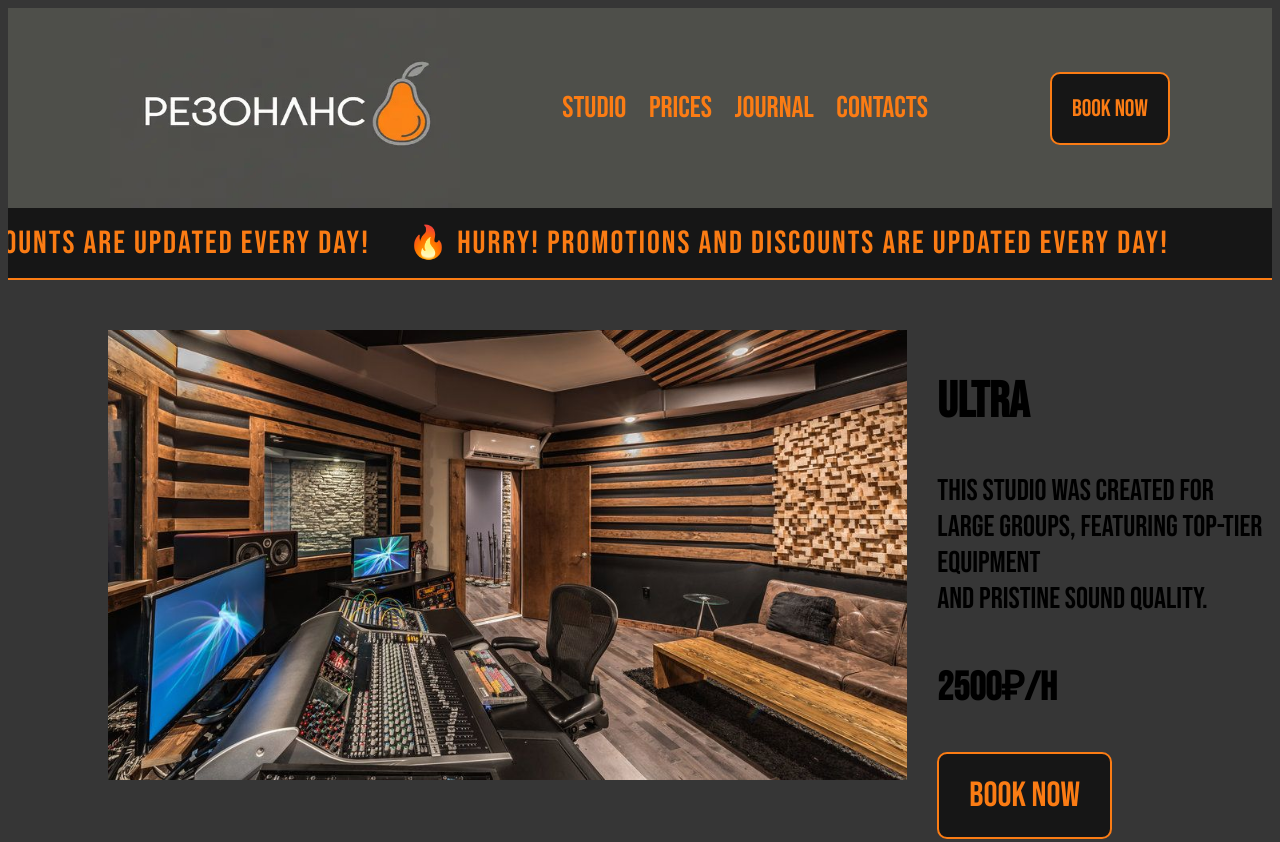
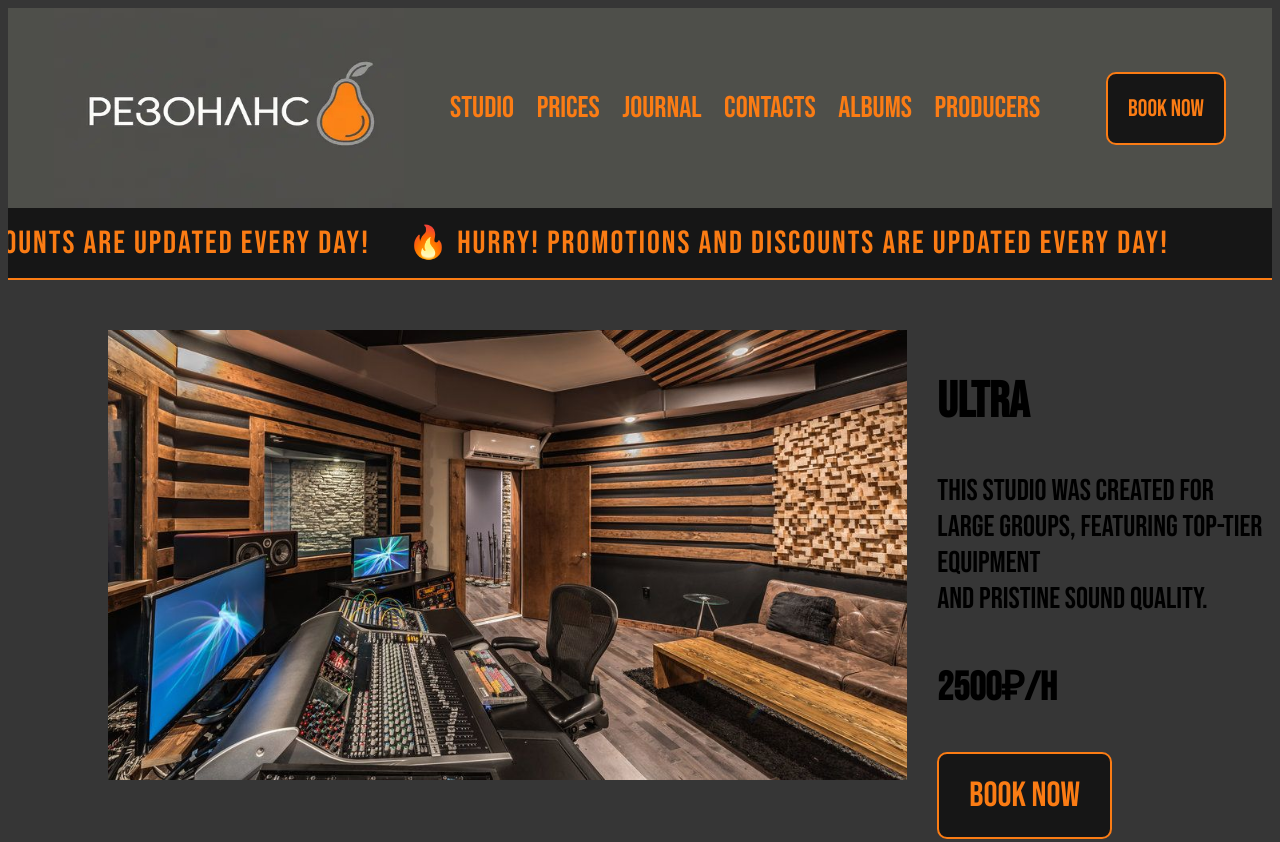
Before and after one commit to ivankazakov304-bot/college-site, a plain HTML site: page IS-24-1/index.html in a window 1280 px wide. Shown: the top 842 px of the page. Drawn offline with Linux system fonts and the light colour scheme.

Commit message:
в header добавлены новые разделы albums И producers

```diff
--- a/IS-24-1/index.html
+++ b/IS-24-1/index.html
@@ -19,6 +19,8 @@
       <a href="">Prices</a>
       <a href="">Journal</a>
       <a href="">Contacts</a>
+      <a href="">Albums</a>
+      <a href="">Producers</a>
     </nav>
     <button>
       Book now
```
